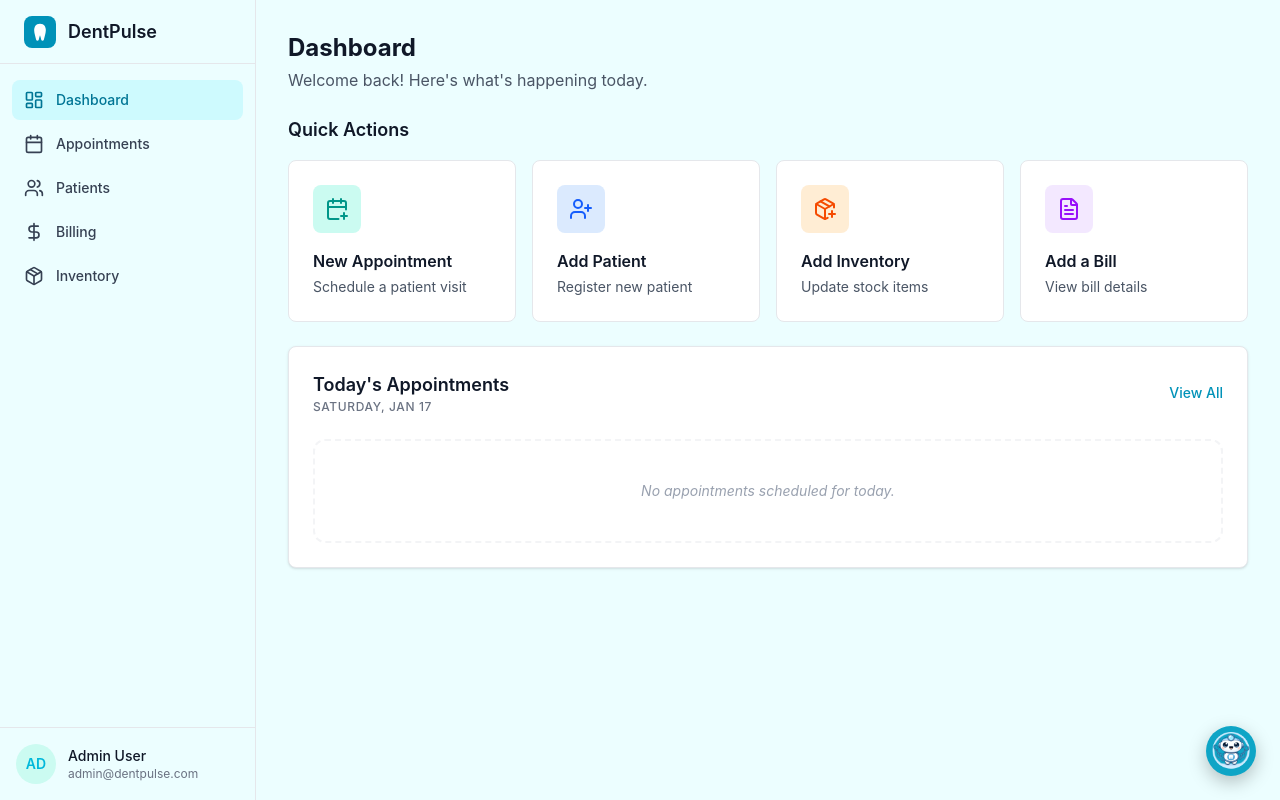
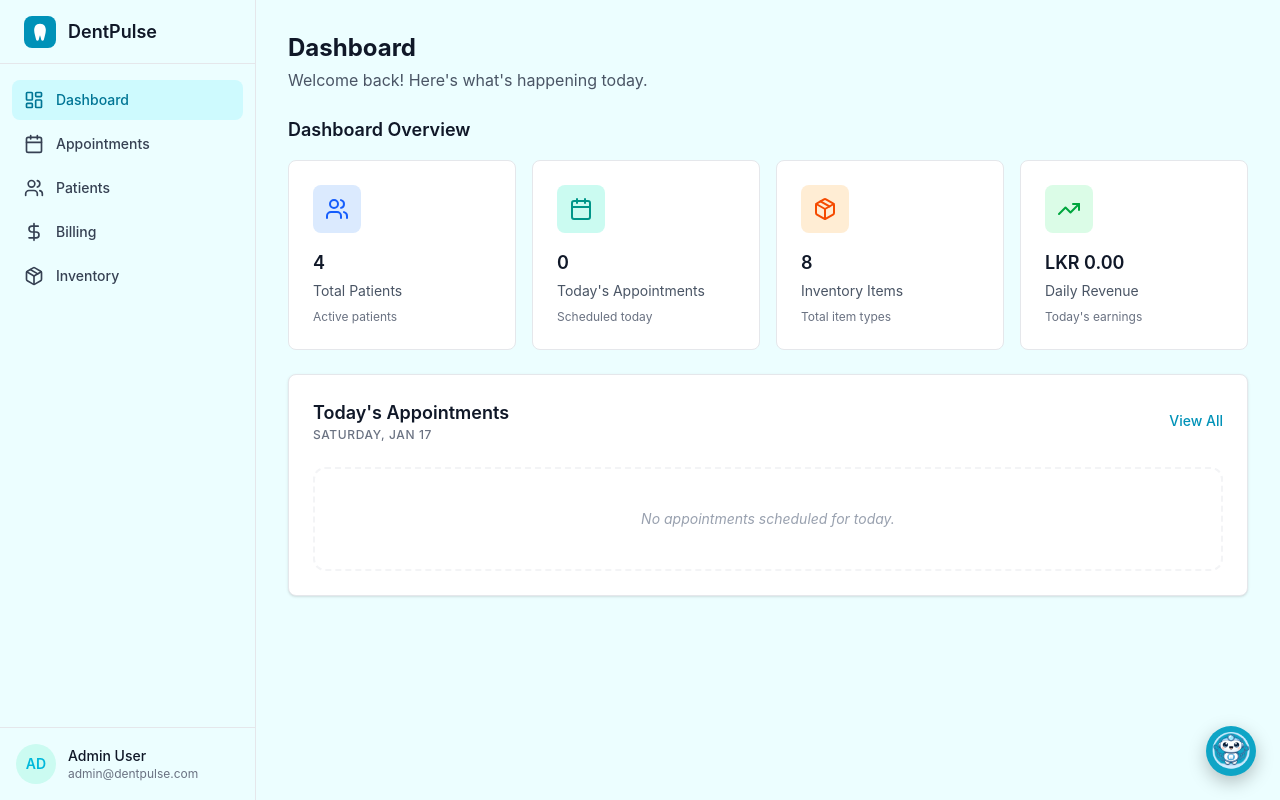
Before and after one commit to HVPasindu/DentPulse, a React app in the folder frontend/: page /admin in a window 1280 px wide. Built offline with nearby package versions, Linux system fonts and the light colour scheme; the HTML template or start-up script is replaced by a standard one.

Commit message:
changes in dashboard page

```diff
--- a/frontend/src/Admin/DashboardQuickActions.jsx
+++ b/frontend/src/Admin/DashboardQuickActions.jsx
@@ -1,88 +1,92 @@
-import { useNavigate } from 'react-router-dom'
-import { CalendarPlus, UserPlus, PackagePlus, FileText } from 'lucide-react'
+import { Users, Calendar, Package, TrendingUp } from 'lucide-react'
 
+const DashboardQuickActions = ({ patients = [], appointments = [], inventoryItems = [], billings = [] }) => {
+  // Calculate statistics
+  const totalPatients = patients.length || 0
 
+  const todayAppointments = appointments.filter(appt => {
+    const today = new Date().toISOString().split('T')[0]
+    return appt.date && appt.date.split('T')[0] === today
+  }).length || 0
 
+  const totalInventoryItems = [...new Set(inventoryItems.map(item => item.name))].length || 0
 
+  const dailyRevenue = billings
+    .filter(bill => {
+      const today = new Date().toISOString().split('T')[0]
+      return bill.date && bill.date.split('T')[0] === today
+    })
+    .reduce((sum, bill) => sum + (bill.amount || 0), 0) || 0
 
-const actions = [
+  const stats = [
     {
-    name: "New Appointment",
-    description: "Schedule a patient visit",
-    icon: CalendarPlus,
-    color: "teal",
-    path: "/appointments",
+      name: "Total Patients",
+      value: totalPatients,
+      description: "Active patients",
+      icon: Users,
+      color: "blue",
+      bgColor: "bg-blue-100",
+      iconColor: "text-blue-600"
     },
     {
-    name: "Add Patient",
-    description: "Register new patient",
-    icon: UserPlus,
-    color: "blue",
-    path: "/patients",
-    openAdd: true,
+      name: "Today's Appointments",
+      value: todayAppointments,
+      description: "Scheduled today",
+      icon: Calendar,
+      color: "teal",
+      bgColor: "bg-teal-100",
+      iconColor: "text-teal-600"
     },
     {
-    name: "Add Inventory",
-    description: "Update stock items",
-    icon: PackagePlus,
+      name: "Inventory Items",
+      value: totalInventoryItems,
+      description: "Total item types",
+      icon: Package,
       color: "orange",
-    path: "/inventory",
-    openAdd: true,
+      bgColor: "bg-orange-100",
+      iconColor: "text-orange-600"
     },
     {
-    name: "Add a Bill",
-    description: "View bill details",
-    icon: FileText,
-    color: "purple",
-    path: "/billing",
-    openAdd: true,
+      name: "Daily Revenue",
+      value: `LKR ${dailyRevenue.toFixed(2)}`,
+      description: "Today's earnings",
+      icon: TrendingUp,
+      color: "green",
+      bgColor: "bg-green-100",
+      iconColor: "text-green-600"
     },
   ]
 
-const colorClasses = {
-  teal: 'bg-teal-100 text-teal-600 hover:bg-teal-200',
-  blue: 'bg-blue-100 text-blue-600 hover:bg-blue-200',
-  orange: 'bg-orange-100 text-orange-600 hover:bg-orange-200',
-  purple: 'bg-purple-100 text-purple-600 hover:bg-purple-200',
-}
+  return (
+    <div>
+      <h2 className="text-lg font-semibold text-gray-900 mb-4">Dashboard Overview</h2>
 
-export default function DashboardQuickActions() {
-  const navigate = useNavigate()
+      <div className="grid grid-cols-1 sm:grid-cols-2 lg:grid-cols-4 gap-4">
+        {stats.map((stat) => {
+          const Icon = stat.icon
 
           return (
-    <div>
-      <h2 className="text-lg font-semibold text-gray-900 mb-4">Quick Actions</h2>
-
-      <div className="grid grid-cols-1 sm:grid-cols-2 lg:grid-cols-4 gap-4">
-        {actions.map((action) => {
-          const Icon = action.icon
-
-          return (
-            <button
-                key={action.name}
-                onClick={() => {
-                  if (action.openAdd) {
-                    navigate(action.path, { state: { openAdd: true } })
-                  } else {
-                    navigate(action.path)
-                  }
-                }}
-              className="bg-white rounded-lg border border-gray-200 p-6 hover:shadow-md transition-all text-left h-full"
+            <div
+              key={stat.name}
+              className="bg-white rounded-lg border border-gray-200 p-6 hover:shadow-md transition-all"
             >
+              <div className="flex items-start justify-between mb-4">
                 <div
-                className={`w-12 h-12 rounded-lg flex items-center justify-center mb-4 transition-colors ${colorClasses[action.color]}`}
+                  className={`w-12 h-12 rounded-lg flex items-center justify-center ${stat.bgColor}`}
                 >
-                <Icon className="w-6 h-6" />
+                  <Icon className={`w-6 h-6 ${stat.iconColor}`} />
+                </div>
               </div>
 
-              <h3 className="font-semibold text-gray-900">{action.name}</h3>
-              <p className="text-sm text-gray-600 mt-1">
-                {action.description}
-              </p>
-            </button>
+              <h3 className="font-semibold text-gray-900 text-lg">{stat.value}</h3>
+              <p className="text-sm text-gray-600 mt-1">{stat.name}</p>
+              <p className="text-xs text-gray-500 mt-2">{stat.description}</p>
+            </div>
           )
         })}
       </div>
     </div>
   )
 }
+
+export default DashboardQuickActions
--- a/frontend/src/pages/AppointmentPage.jsx
+++ b/frontend/src/pages/AppointmentPage.jsx
@@ -100,11 +100,14 @@ const AppDashboard = () => {
       {/* POPUP MODAL */}
       {isPopupOpen && (
         <div className="fixed inset-0 bg-black/30 backdrop-blur-sm flex justify-center items-center z-50 p-4">
-          <div className="bg-white p-6 w-full max-w-md rounded-xl shadow-xl">
-            <h2 className="text-xl font-semibold mb-4 text-slate-800">
+          <div className="bg-white w-full max-w-md rounded-xl shadow-xl flex flex-col max-h-[90vh]">
+            <div className="px-6 py-4 border-b border-gray-200">
+              <h2 className="text-xl font-semibold text-slate-800">
                 {isAddingNew ? "Add New Appointment" : isReadOnly ? "View Appointment" : "Update Appointment"}
               </h2>
+            </div>
 
+            <div className="flex-1 overflow-y-auto px-6 py-4">
               {isAddingNew ? (
                 formType === "special" ? (
                   <AddSpecialForm onSubmit={handleAddAppointment} onCancel={closePopup} />
@@ -119,6 +122,7 @@ const AppDashboard = () => {
                   readOnly={isReadOnly}
                 />
               )}
+            </div>
           </div>
         </div>
       )}
@@ -220,7 +224,8 @@ const AppDashboard = () => {
 /* --- ADD REGULAR FORM (With Time Restrictions) --- */
 const AddRegularForm = ({ onSubmit, onCancel }) => {
   const [formData, setFormData] = useState({
-    patientId: "", name: "", date: new Date().toISOString().split("T")[0],
+    patientId: "", name: "", contact: "", email: "", address: "",
+    date: new Date().toISOString().split("T")[0],
     time: "17:00", status: "Scheduled", notes: ""
   });
 
@@ -238,20 +243,27 @@ const AddRegularForm = ({ onSubmit, onCancel }) => {
   const limits = getTimeLimits(formData.date);
 
   return (
-    <form onSubmit={(e) => onSubmit(e, formData)} className="mt-6 space-y-4">
-      <div className="grid grid-cols-2 gap-4">
-        <div>
-          <label className="block text-sm font-medium text-slate-700">Appt ID</label>
-          <input value="Auto-generated" disabled className="mt-1 w-full rounded-lg border border-slate-200 bg-gray-50 px-3 py-2 text-sm text-slate-400 italic" />
-        </div>
+    <form onSubmit={(e) => onSubmit(e, formData)} className="space-y-4 flex flex-col h-full">
+      <div className="flex-1 space-y-4">
       <div>
         <label className="block text-sm font-medium text-slate-700">Patient ID</label>
         <input name="patientId" required onChange={handleChange} className="mt-1 w-full rounded-lg border border-slate-300 px-3 py-2 text-sm focus:outline-none focus:ring-2 focus:ring-blue-500/20" />
       </div>
-      </div>
       <div>
         <label className="block text-sm font-medium text-slate-700">Patient Name</label>
         <input name="name" required onChange={handleChange} className="mt-1 w-full rounded-lg border border-slate-300 px-3 py-2 text-sm focus:outline-none focus:ring-2 focus:ring-blue-500/20" />
+      </div>
+      <div>
+        <label className="block text-sm font-medium text-slate-700">Contact *</label>
+        <input name="contact" type="tel" required onChange={handleChange} placeholder="Phone number" className="mt-1 w-full rounded-lg border border-slate-300 px-3 py-2 text-sm focus:outline-none focus:ring-2 focus:ring-blue-500/20" />
+      </div>
+      <div>
+        <label className="block text-sm font-medium text-slate-700">Email</label>
+        <input name="email" type="email" onChange={handleChange} placeholder="email@example.com" className="mt-1 w-full rounded-lg border border-slate-300 px-3 py-2 text-sm focus:outline-none focus:ring-2 focus:ring-blue-500/20" />
+      </div>
+      <div>
+        <label className="block text-sm font-medium text-slate-700">Address *</label>
+        <input name="address" required onChange={handleChange} placeholder="Street address, City, State" className="mt-1 w-full rounded-lg border border-slate-300 px-3 py-2 text-sm focus:outline-none focus:ring-2 focus:ring-blue-500/20" />
       </div>
       <div className="grid grid-cols-2 gap-4">
         <div>
@@ -276,7 +288,8 @@ const AddRegularForm = ({ onSubmit, onCancel }) => {
         <label className="block text-sm font-medium text-slate-700">Additional Notes</label>
         <textarea name="notes" rows={3} onChange={handleChange} className="mt-1 w-full rounded-lg border border-slate-300 px-3 py-2 text-sm" />
       </div>
-      <div className="mt-6 flex flex-col-reverse gap-3 sm:flex-row sm:justify-end">
+      </div>
+      <div className="border-t border-gray-200 pt-4 mt-6 flex flex-col-reverse gap-3 sm:flex-row sm:justify-end">
         <button type="button" onClick={onCancel} className="rounded-lg border border-slate-300 bg-white px-4 py-2 text-sm font-semibold text-slate-700">Cancel</button>
         <button type="submit" className="rounded-lg bg-blue-600 px-4 py-2 text-sm font-semibold text-white shadow-sm hover:bg-blue-700">Add Appointment</button>
       </div>
@@ -287,7 +300,8 @@ const AddRegularForm = ({ onSubmit, onCancel }) => {
 /* --- ADD SPECIAL FORM (Weekends only, 5pm - 8pm) --- */
 const AddSpecialForm = ({ onSubmit, onCancel }) => {
   const [formData, setFormData] = useState({
-    patientId: "", name: "", treatmentType: "Teeth Cleaning (Moderate)",
+    patientId: "", name: "", contact: "", email: "", address: "",
+    treatmentType: "Teeth Cleaning (Moderate)",
     date: "",
     time: "17:00", status: "Scheduled", notes: ""
   });
@@ -313,20 +327,27 @@ const AddSpecialForm = ({ onSubmit, onCancel }) => {
   };
 
   return (
-    <form onSubmit={(e) => onSubmit(e, formData)} className="mt-6 space-y-4">
-      <div className="grid grid-cols-2 gap-4">
-        <div>
-          <label className="block text-sm font-medium text-slate-700">Appt ID</label>
-          <input value="Auto-generated" disabled className="mt-1 w-full rounded-lg border border-slate-200 bg-gray-50 px-3 py-2 text-sm text-slate-400 italic" />
-        </div>
+    <form onSubmit={(e) => onSubmit(e, formData)} className="space-y-4 flex flex-col h-full">
+      <div className="flex-1 space-y-4">
       <div>
         <label className="block text-sm font-medium text-slate-700">Patient ID</label>
         <input name="patientId" required onChange={handleChange} className="mt-1 w-full rounded-lg border border-slate-300 px-3 py-2 text-sm focus:outline-none focus:ring-2 focus:ring-blue-500/20" />
       </div>
-      </div>
       <div>
         <label className="block text-sm font-medium text-slate-700">Patient Name</label>
         <input name="name" required onChange={handleChange} className="mt-1 w-full rounded-lg border border-slate-300 px-3 py-2 text-sm focus:outline-none focus:ring-2 focus:ring-blue-500/20" />
+      </div>
+      <div>
+        <label className="block text-sm font-medium text-slate-700">Contact *</label>
+        <input name="contact" type="tel" required onChange={handleChange} placeholder="Phone number" className="mt-1 w-full rounded-lg border border-slate-300 px-3 py-2 text-sm focus:outline-none focus:ring-2 focus:ring-blue-500/20" />
+      </div>
+      <div>
+        <label className="block text-sm font-medium text-slate-700">Email</label>
+        <input name="email" type="email" onChange={handleChange} placeholder="email@example.com" className="mt-1 w-full rounded-lg border border-slate-300 px-3 py-2 text-sm focus:outline-none focus:ring-2 focus:ring-blue-500/20" />
+      </div>
+      <div>
+        <label className="block text-sm font-medium text-slate-700">Address *</label>
+        <input name="address" required onChange={handleChange} placeholder="Street address, City, State" className="mt-1 w-full rounded-lg border border-slate-300 px-3 py-2 text-sm focus:outline-none focus:ring-2 focus:ring-blue-500/20" />
       </div>
       <div>
         <label className="block text-sm font-medium text-slate-700">Treatment Type</label>
@@ -375,7 +396,8 @@ const AddSpecialForm = ({ onSubmit, onCancel }) => {
         <label className="block text-sm font-medium text-slate-700">Additional Notes</label>
         <textarea name="notes" rows={3} onChange={handleChange} className="mt-1 w-full rounded-lg border border-slate-300 px-3 py-2 text-sm" />
       </div>
-      <div className="mt-6 flex flex-col-reverse gap-3 sm:flex-row sm:justify-end">
+      </div>
+      <div className="border-t border-gray-200 pt-4 mt-6 flex flex-col-reverse gap-3 sm:flex-row sm:justify-end">
         <button type="button" onClick={onCancel} className="rounded-lg border border-slate-300 bg-white px-4 py-2 text-sm font-semibold text-slate-700">Cancel</button>
         <button type="submit" className="rounded-lg bg-blue-600 px-4 py-2 text-sm font-semibold text-white shadow-sm hover:bg-blue-700">Add Appointment</button>
       </div>
@@ -389,8 +411,8 @@ const EditAppointmentForm = ({ appointment, onSubmit, onCancel, readOnly }) => {
   const handleChange = (e) => setFormData({ ...formData, [e.target.name]: e.target.value });
 
   return (
-    <form onSubmit={(e) => onSubmit(e, formData)} className="mt-6 space-y-4">
-      <div className="grid grid-cols-2 gap-4">
+    <form onSubmit={(e) => onSubmit(e, formData)} className="space-y-4 flex flex-col h-full">
+      <div className="flex-1 space-y-4">
         <div>
           <label className="block text-sm font-medium text-slate-700">Appt ID</label>
           <input value={formData.id} disabled className="mt-1 w-full rounded-lg border border-slate-300 bg-gray-100 px-3 py-2 text-sm text-slate-600" />
@@ -399,10 +421,21 @@ const EditAppointmentForm = ({ appointment, onSubmit, onCancel, readOnly }) => {
           <label className="block text-sm font-medium text-slate-700">Patient ID</label>
           <input value={formData.patientId} disabled className="mt-1 w-full rounded-lg border border-slate-300 bg-gray-100 px-3 py-2 text-sm text-slate-600" />
         </div>
-      </div>
         <div>
           <label className="block text-sm font-medium text-slate-700">Patient Name</label>
           <input name="name" value={formData.name} onChange={handleChange} disabled={readOnly} className="mt-1 w-full rounded-lg border border-slate-300 px-3 py-2 text-sm disabled:bg-gray-50 disabled:text-gray-500" />
+        </div>
+        <div>
+          <label className="block text-sm font-medium text-slate-700">Contact</label>
+          <input name="contact" type="tel" value={formData.contact || ''} onChange={handleChange} disabled={readOnly} placeholder="Phone number" className="mt-1 w-full rounded-lg border border-slate-300 px-3 py-2 text-sm disabled:bg-gray-50 disabled:text-gray-500" />
+        </div>
+        <div>
+          <label className="block text-sm font-medium text-slate-700">Email</label>
+          <input name="email" type="email" value={formData.email || ''} onChange={handleChange} disabled={readOnly} placeholder="email@example.com" className="mt-1 w-full rounded-lg border border-slate-300 px-3 py-2 text-sm disabled:bg-gray-50 disabled:text-gray-500" />
+        </div>
+        <div>
+          <label className="block text-sm font-medium text-slate-700">Address</label>
+          <input name="address" value={formData.address || ''} onChange={handleChange} disabled={readOnly} placeholder="Street address, City, State" className="mt-1 w-full rounded-lg border border-slate-300 px-3 py-2 text-sm disabled:bg-gray-50 disabled:text-gray-500" />
         </div>
         {formData.treatmentType && (
           <div>
@@ -436,7 +469,8 @@ const EditAppointmentForm = ({ appointment, onSubmit, onCancel, readOnly }) => {
           <label className="block text-sm font-medium text-slate-700">Additional Notes</label>
           <textarea name="notes" rows={3} value={formData.notes} onChange={handleChange} disabled={readOnly} className="mt-1 w-full rounded-lg border border-slate-300 px-3 py-2 text-sm disabled:bg-gray-50" />
         </div>
-      <div className="mt-6 flex flex-col-reverse gap-3 sm:flex-row sm:justify-end border-t pt-4">
+      </div>
+      <div className="border-t border-gray-200 pt-4 mt-6 flex flex-col-reverse gap-3 sm:flex-row sm:justify-end">
         <button type="button" onClick={onCancel} className="rounded-lg border border-slate-300 bg-white px-4 py-2 text-sm font-semibold text-slate-700">
           {readOnly ? "Close" : "Cancel"}
         </button>
--- a/frontend/src/pages/DashboardPage.jsx
+++ b/frontend/src/pages/DashboardPage.jsx
@@ -1,14 +1,202 @@
-import { useState } from 'react'
-
-
-
-
+import { useState, useEffect } from 'react'
 import DashboardQuickActions from '../Admin/DashboardQuickActions'
 import DashboardRecentAppointments from '../Admin/DashboardRecentAppoinments'
 
+const initialPatients = [
+  {
+    id: 'PT-001',
+    name: 'Sarah Johnson',
+    age: 32,
+    gender: 'Female',
+    phone: '+1 (555) 123-4567',
+    email: 'sarah.j@email.com',
+    address: '123 Main St, New York, NY',
+    lastVisit: '2024-01-15',
+    status: 'Active',
+    hasNIC: 'yes',
+    nicNumber: '1234567890123',
+    treatments: [
+      { id: 1, date: '2024-01-15', procedure: 'Dental Cleaning', cost: 150 },
+      { id: 2, date: '2023-12-10', procedure: 'Filling', cost: 200 },
+    ],
+    billing: [
+      { id: 1, date: '2024-01-15', description: 'Dental Cleaning', amount: 150, status: 'Paid' },
+      { id: 2, date: '2023-12-10', description: 'Filling', amount: 200, status: 'Paid' },
+    ]
+  },
+  {
+    id: 'PT-002',
+    name: 'James Wilson',
+    age: 45,
+    gender: 'Male',
+    phone: '+1 (555) 234-5678',
+    email: 'james.w@email.com',
+    address: '456 Oak Ave, Los Angeles, CA',
+    lastVisit: '2024-01-18',
+    status: 'Active',
+    hasNIC: 'no',
+    nicNumber: '',
+    treatments: [
+      { id: 1, date: '2024-01-18', procedure: 'Root Canal', doctor: 'Dr. Brown', cost: 800 },
+    ],
+    billing: [
+      { id: 1, date: '2024-01-18', description: 'Root Canal', amount: 800, status: 'Pending' },
+    ]
+  },
+  {
+    id: 'PT-003',
+    name: 'Emily Davis',
+    age: 28,
+    gender: 'Female',
+    phone: '+1 (555) 345-6789',
+    email: 'emily.d@email.com',
+    address: '789 Pine Rd, Chicago, IL',
+    lastVisit: '2023-12-20',
+    status: 'Inactive',
+    hasNIC: 'yes',
+    nicNumber: '9876543210987',
+    treatments: [
+      { id: 1, date: '2023-12-20', procedure: 'Teeth Whitening', doctor: 'Dr. Lee', cost: 300 },
+    ],
+    billing: [
+      { id: 1, date: '2023-12-20', description: 'Teeth Whitening', amount: 300, status: 'Paid' },
+    ]
+  },
+  {
+    id: 'PT-004',
+    name: 'Michael Brown',
+    age: 38,
+    gender: 'Male',
+    phone: '+1 (555) 456-7890',
+    email: 'michael.b@email.com',
+    address: '321 Elm St, Houston, TX',
+    lastVisit: '2024-01-22',
+    status: 'Active',
+    hasNIC: 'yes',
+    nicNumber: '5555555555555',
+    treatments: [
+      { id: 1, date: '2024-01-22', procedure: 'Crown Placement', doctor: 'Dr. Smith', cost: 1200 },
+    ],
+    billing: [
+      { id: 1, date: '2024-01-22', description: 'Crown Placement', amount: 1200, status: 'Paid' },
+    ]
+  },
+]
+
+const initialInventoryData = [
+  {
+    id: 1,
+    name: 'Dental Gloves (Box)',
+    sku: 'DG-001',
+    category: 'PPE',
+    quantity: 5,
+    minStock: 10,
+    unit: 'box',
+    price: 25.0,
+  },
+  {
+    id: 2,
+    name: 'Surgical Masks',
+    sku: 'SM-002',
+    category: 'PPE',
+    quantity: 150,
+    minStock: 50,
+    unit: 'pcs',
+    price: 0.5,
+  },
+  {
+    id: 3,
+    name: 'Anesthetic Cartridges',
+    sku: 'AC-003',
+    category: 'Anesthesia',
+    quantity: 8,
+    minStock: 20,
+    unit: 'box',
+    price: 45.0,
+  },
+  {
+    id: 4,
+    name: 'Dental Burs Set',
+    sku: 'DB-004',
+    category: 'Instruments',
+    quantity: 25,
+    minStock: 15,
+    unit: 'set',
+    price: 85.0,
+  },
+  {
+    id: 5,
+    name: 'Composite Resin',
+    sku: 'CR-005',
+    category: 'Materials',
+    quantity: 12,
+    minStock: 10,
+    unit: 'unit',
+    price: 120.0,
+  },
+  {
+    id: 6,
+    name: 'Cotton Rolls',
+    sku: 'CT-006',
+    category: 'Consumables',
+    quantity: 3,
+    minStock: 15,
+    unit: 'bag',
+    price: 12.0,
+  },
+  {
+    id: 7,
+    name: 'Impression Material',
+    sku: 'IM-007',
+    category: 'Materials',
+    quantity: 18,
+    minStock: 8,
+    unit: 'unit',
+    price: 95.0,
+  },
+  {
+    id: 8,
+    name: 'Suction Tips',
+    sku: 'ST-008',
+    category: 'Consumables',
+    quantity: 50,
+    minStock: 25,
+    unit: 'pcs',
+    price: 2.0,
+  },
+]
 
 export default function DashboardPage() {
   const [sidebarOpen, setSidebarOpen] = useState(false)
+  const [patients, setPatients] = useState(initialPatients)
+  const [appointments, setAppointments] = useState([])
+  const [inventoryItems, setInventoryItems] = useState(initialInventoryData)
+  const [billings, setBillings] = useState([])
+
+  // Load appointments from localStorage and listen for changes
+  useEffect(() => {
+    const loadAppointments = () => {
+      const saved = localStorage.getItem("app_appointments")
+      if (saved) {
+        const data = JSON.parse(saved)
+        setAppointments(data)
+        // Also set billings from appointments
+        setBillings(data)
+      }
+    }
+
+    loadAppointments()
+
+    // Listen for storage changes (when AppointmentPage updates)
+    window.addEventListener('storage', loadAppointments)
+    // Also listen for focus to reload when tab becomes active
+    window.addEventListener('focus', loadAppointments)
+
+    return () => {
+      window.removeEventListener('storage', loadAppointments)
+      window.removeEventListener('focus', loadAppointments)
+    }
+  }, [])
 
   return (
     <div className="min-h-screen flex bg-cyan-50">
@@ -25,7 +213,12 @@ export default function DashboardPage() {
           </div>
 
 
-          <DashboardQuickActions />
+          <DashboardQuickActions
+            patients={patients}
+            appointments={appointments}
+            inventoryItems={inventoryItems}
+            billings={billings}
+          />
           <DashboardRecentAppointments />
 
 
```
Also changed, not shown: frontend/src/pages/PatientsPage.jsx (+4 -4 lines). Lines whose indentation alone changed are shown as unchanged.
